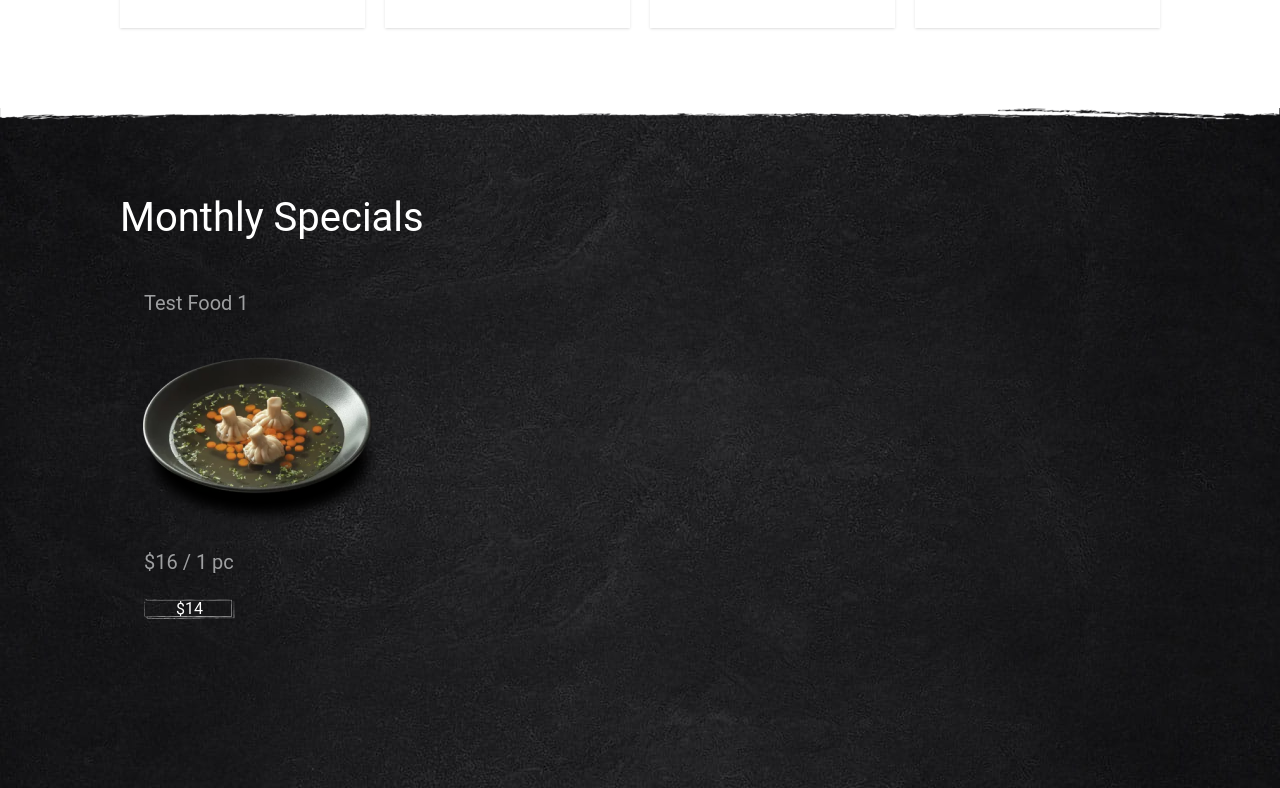
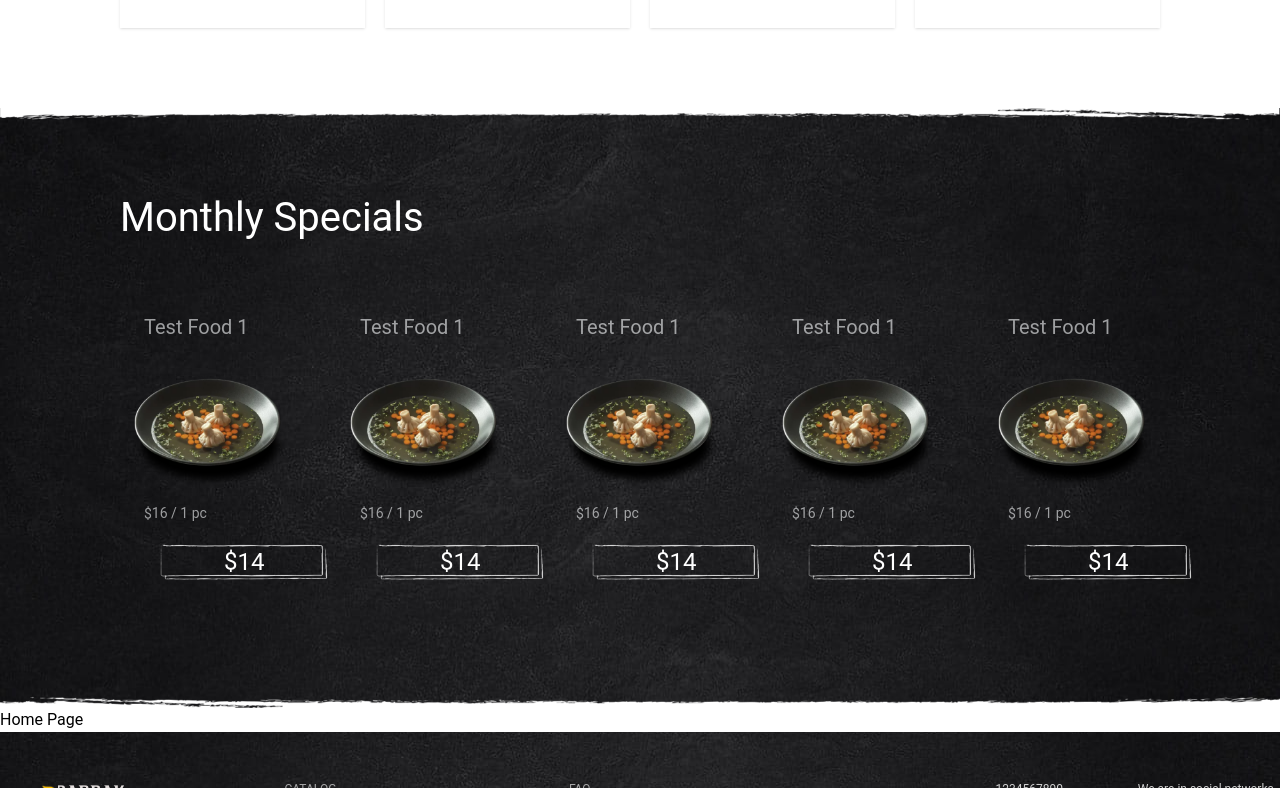
Before and after one commit to Anuran12/BarBak, a Next.js app: page / in a window 1280 px wide. Shown: the part 1932-2720 px from the top of the page. Built offline with nearby package versions, Linux system fonts and the light colour scheme.

Commit message:
special section added

```diff
--- a/components/Specials.js
+++ b/components/Specials.js
@@ -3,26 +3,85 @@ import DishImg from '../img/dish.png'
 
 export default function Specials() {
     return(
-        <div className="bg-[url('../img/bg_black.jpg')] bg-no-repeat bg-center bg-cover h-[90vh] mt-20">
-            <div className="bg-[url('../img/patternUp.png')] bg-no-repeat bg-top bg-contain h-[90vh]">
-                <div className="bg-[url('../img/patternDown.png')] bg-no-repeat bg-bottom bg-contain h-[90vh] px-[120px]">
+        <div className="bg-[url('../img/bg_black.jpg')] bg-no-repeat bg-center bg-cover ] mt-20">
+            <div className="bg-[url('../img/patternUp.png')] bg-no-repeat bg-top bg-contain ">
+                <div className="bg-[url('../img/patternDown.png')] bg-no-repeat bg-bottom bg-contain  px-[120px]">
                     <h1 className="text-white pt-20 text-[40px]">Monthly Specials</h1>
-                    <div className="mt-10">
+                    <div className="mt-16 pb-32 grid grid-cols-5 gap-10">
                         <div className="">
                             <h1 className=" text-gray-50/60 text-[20px] pl-6 mb-8">Test Food 1</h1>
                             <Image
                             src={DishImg}
                             alt="dish 1"
                             />
-                            <p className="text-gray-50/60 text-[20px] pl-6 mb-5">$16 / 1 pc</p>
+                            <p className="text-gray-50/60 text-[14px] pl-6 mb-5">$16 / 1 pc</p>
                             <a
-                                className=" ml-6 bg-[url('../img/btn_border_white.png')] bg-no-repeat bg-center bg-contain p-8 mt-10 text-white w-fit"
+                                className=" ml-10 bg-[url('../img/btn_border_white.png')] bg-no-repeat bg-center bg-contain py-8 px-16 text-[24px] mt-10 text-white w-fit"
+                                href={"/"}
+                            >
+                                $14
+                            </a>
+                        </div>
+                        <div className="">
+                            <h1 className=" text-gray-50/60 text-[20px] pl-6 mb-8">Test Food 1</h1>
+                            <Image
+                            src={DishImg}
+                            alt="dish 1"
+                            />
+                            <p className="text-gray-50/60 text-[14px] pl-6 mb-5">$16 / 1 pc</p>
+                            <a
+                                className=" ml-10 bg-[url('../img/btn_border_white.png')] bg-no-repeat bg-center bg-contain py-8 px-16 text-[24px] mt-10 text-white w-fit"
+                                href={"/"}
+                            >
+                                $14
+                            </a>
+                        </div>
+                        <div className="">
+                            <h1 className=" text-gray-50/60 text-[20px] pl-6 mb-8">Test Food 1</h1>
+                            <Image
+                            src={DishImg}
+                            alt="dish 1"
+                            />
+                            <p className="text-gray-50/60 text-[14px] pl-6 mb-5">$16 / 1 pc</p>
+                            <a
+                                className=" ml-10 bg-[url('../img/btn_border_white.png')] bg-no-repeat bg-center bg-contain py-8 px-16 text-[24px] mt-10 text-white w-fit"
+                                href={"/"}
+                            >
+                                $14
+                            </a>
+                        </div>
+                        <div className="">
+                            <h1 className=" text-gray-50/60 text-[20px] pl-6 mb-8">Test Food 1</h1>
+                            <Image
+                            src={DishImg}
+                            alt="dish 1"
+                            />
+                            <p className="text-gray-50/60 text-[14px] pl-6 mb-5">$16 / 1 pc</p>
+                            <a
+                                className=" ml-10 bg-[url('../img/btn_border_white.png')] bg-no-repeat bg-center bg-contain py-8 px-16 text-[24px] mt-10 text-white w-fit"
+                                href={"/"}
+                            >
+                                $14
+                            </a>
+                        </div>
+                        <div className="">
+                            <h1 className=" text-gray-50/60 text-[20px] pl-6 mb-8">Test Food 1</h1>
+                            <Image
+                            src={DishImg}
+                            alt="dish 1"
+                            />
+                            <p className="text-gray-50/60 text-[14px] pl-6 mb-5">$16 / 1 pc</p>
+                            <a
+                                className=" ml-10 bg-[url('../img/btn_border_white.png')] bg-no-repeat bg-center bg-contain py-8 px-16 text-[24px] mt-10 text-white w-fit"
                                 href={"/"}
                             >
                                 $14
                             </a>
                         </div>
                     </div>
+                    <div>
+
+                    </div>
                 </div>
             </div>
         </div>
```
